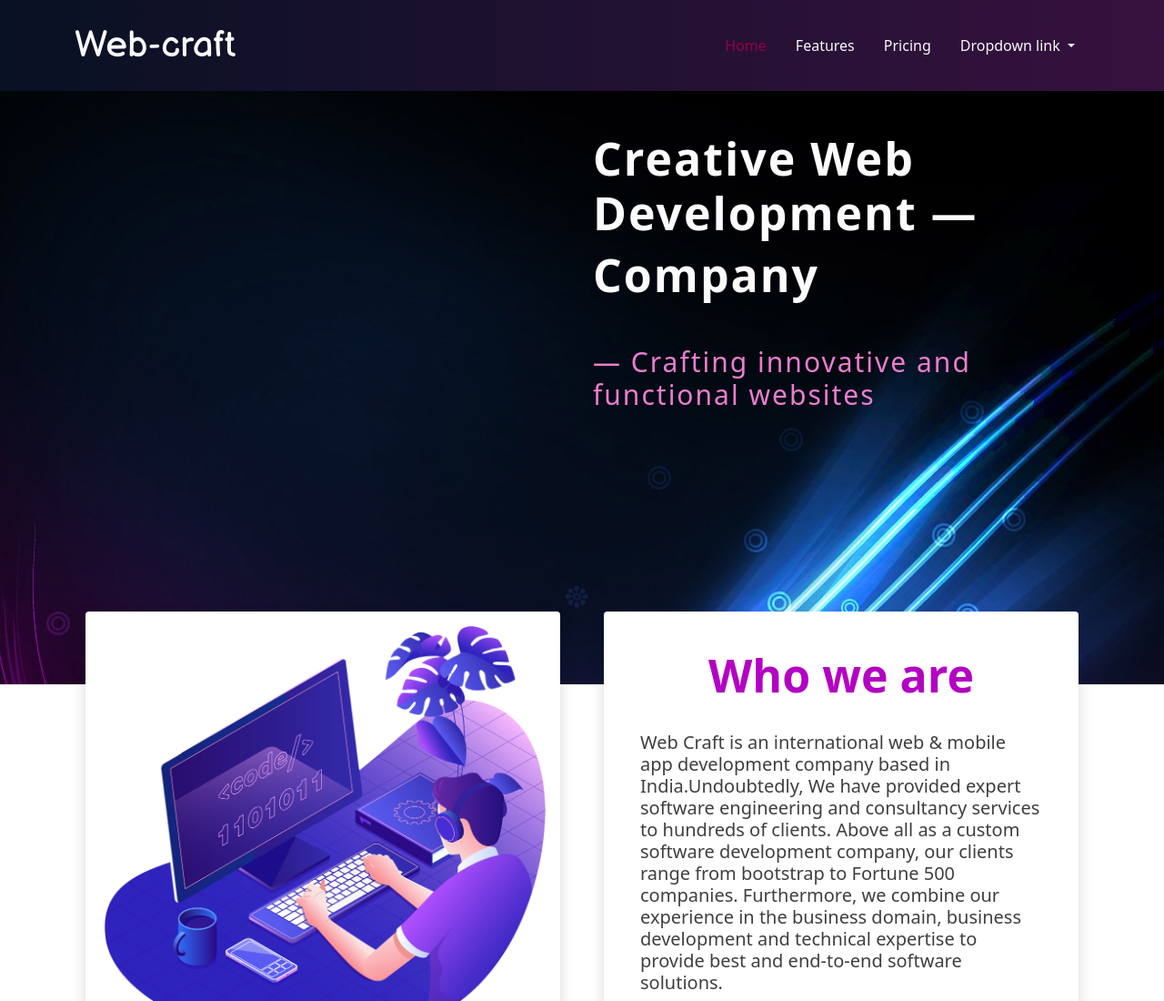
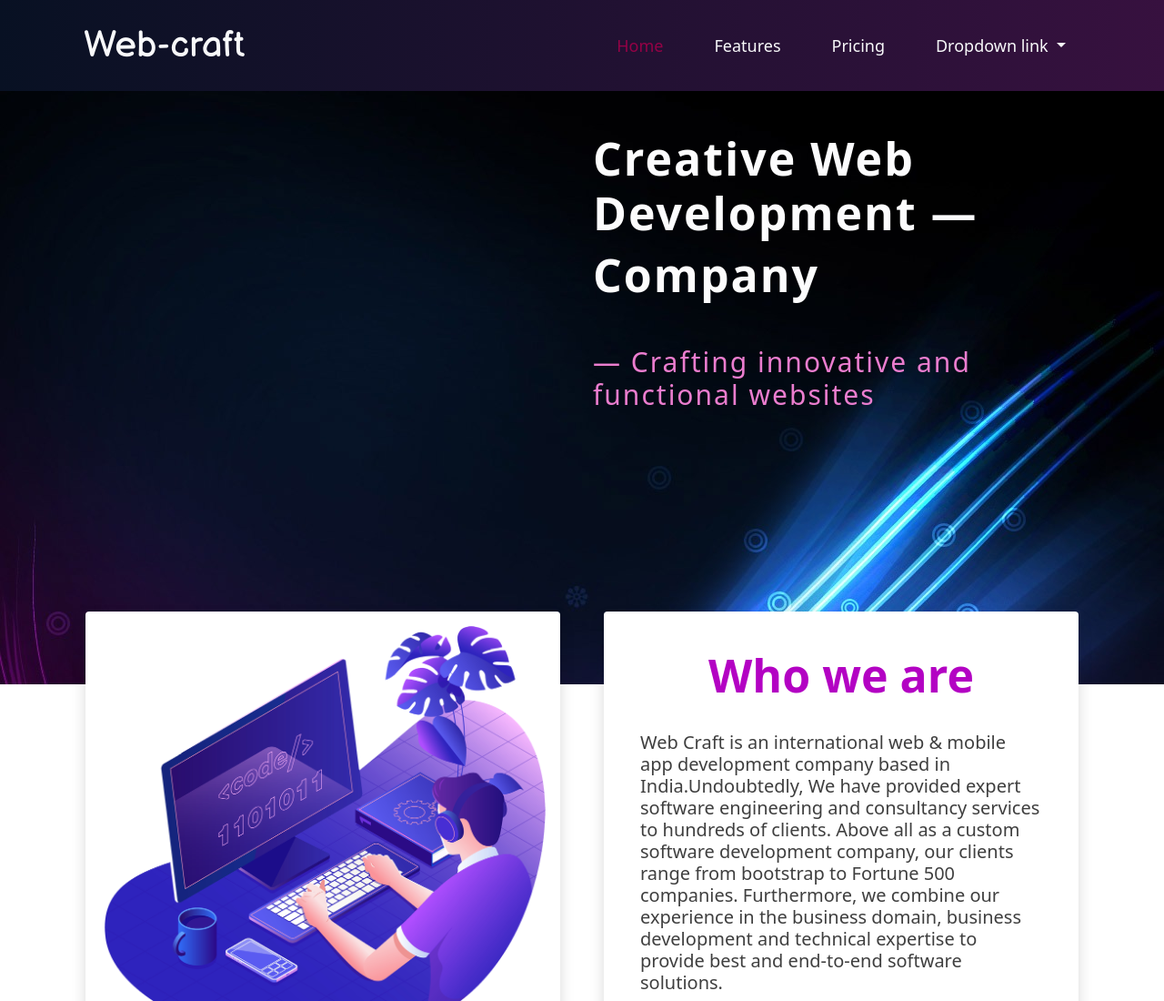
Before and after one commit to widhiwadher/web-craft, a plain HTML site: page index.html in a window 1280 px wide. Shown: the top 1100 px of the page at 91% size. Drawn offline with nearby package versions, Linux system fonts and the light colour scheme.

Commit message:
nav font style

```diff
--- a/index.html
+++ b/index.html
@@ -32,16 +32,16 @@
                 <div class="collapse navbar-collapse" id="navbarNavDropdown">
                     <ul class="navbar-nav ms-auto">
                         <li class="nav-item">
-                            <a class="nav-link active p-3" aria-current="page" href="#">Home</a>
+                            <a class="nav-link active p-3 ms-4" aria-current="page" href="#">Home</a>
                         </li>
                         <li class="nav-item">
-                            <a class="nav-link font-weight-bold text-light p-3" href="#">Features</a>
+                            <a class="nav-link font-weight-bold text-light p-3 ms-4" href="#">Features</a>
                         </li>
                         <li class="nav-item">
-                            <a class="nav-link font-weight-bold text-light p-3" href="#">Pricing</a>
+                            <a class="nav-link font-weight-bold text-light p-3 ms-4" href="#">Pricing</a>
                         </li>
                         <li class="nav-item dropdown">
-                            <a class="nav-link dropdown-toggle font-weight-bold text-light p-3" href="#"
+                            <a class="nav-link dropdown-toggle font-weight-bold text-light p-3 ms-4" href="#"
                                 id="navbarDropdownMenuLink" role="button" data-bs-toggle="dropdown"
                                 aria-expanded="false">
                                 Dropdown link
--- a/style.css
+++ b/style.css
@@ -28,14 +28,17 @@ nav {
     width: 100%;
     height: 100px;
     transition: .5s;
-    padding: 10px 70px;
+    padding: 6px 80px;
 
 }
 .bgc {
     background: rgb(0, 0, 0,.7);
-    padding: 10px 70px
+    padding: 8px 70px
 }
 
+nav li a {
+ font-size:18px;
+}
 
 nav li a:hover{
 border-bottom: 2px solid #ffffff;
```
